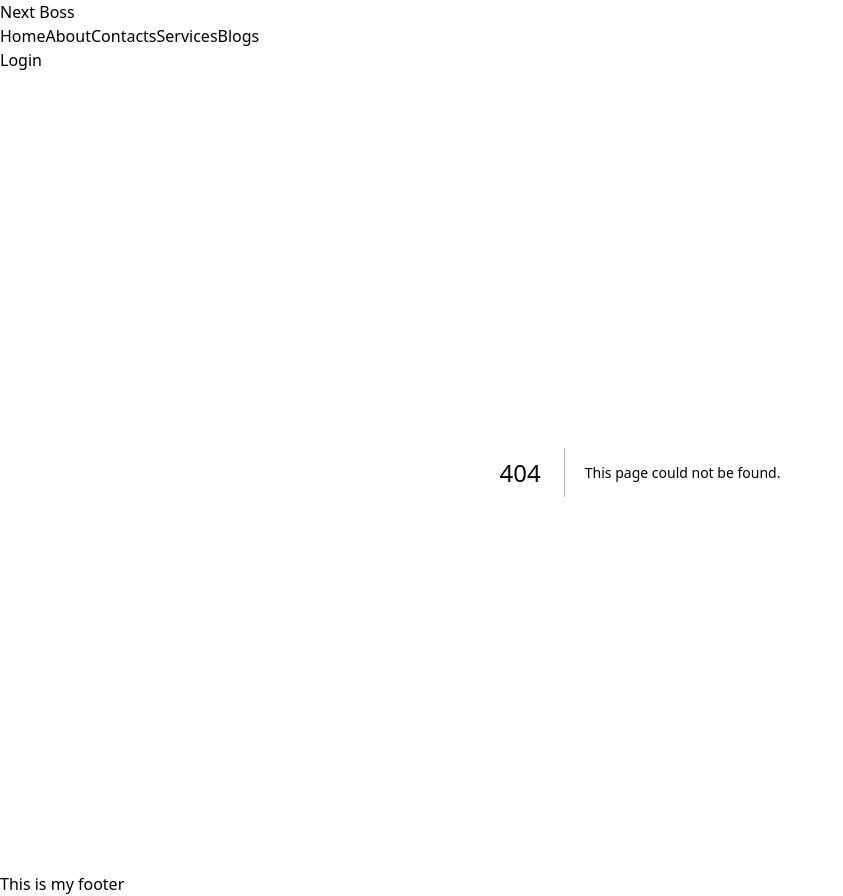
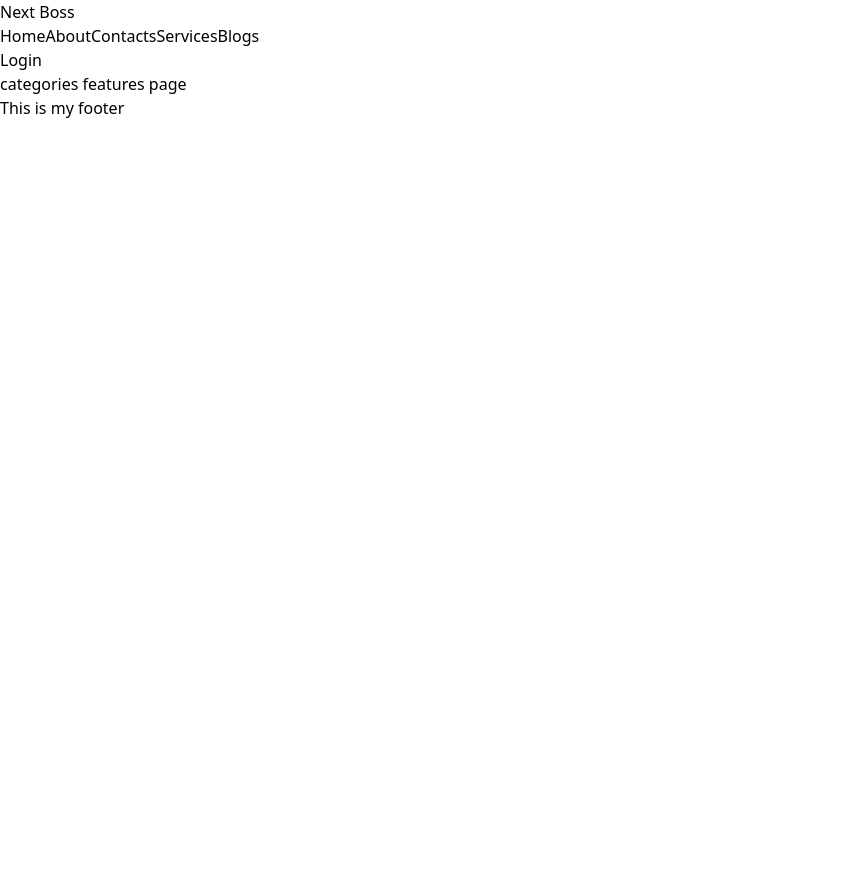
Before and after one commit to masud467/next-boss, a Next.js app: page /categories in a window 1280 px wide. Before the commit this address had no page. Shown: the whole page, without its empty margins (0-843 px from the left). After the commit the page ends 800 px from the top, so only its background shows below. Built offline with nearby package versions, Linux system fonts and the light colour scheme.

Commit message:
added the multiple dynamic routes.

```diff
--- /dev/null
+++ b/src/app/categories/[...features]/page.jsx
@@ -0,0 +1,11 @@
+import React from "react";
+
+const Page = ({ params }) => {
+  console.log(params);
+  if (params.features.length == 3) return <div>{params.features[2]}</div>;
+  if (params.features.length == 2) return <div>{params.features[1]}</div>;
+
+  return <div>categories features page</div>;
+};
+
+export default Page;
```
Also changed, not shown: src/app/categories/page.jsx (added, +7 -0 lines).
